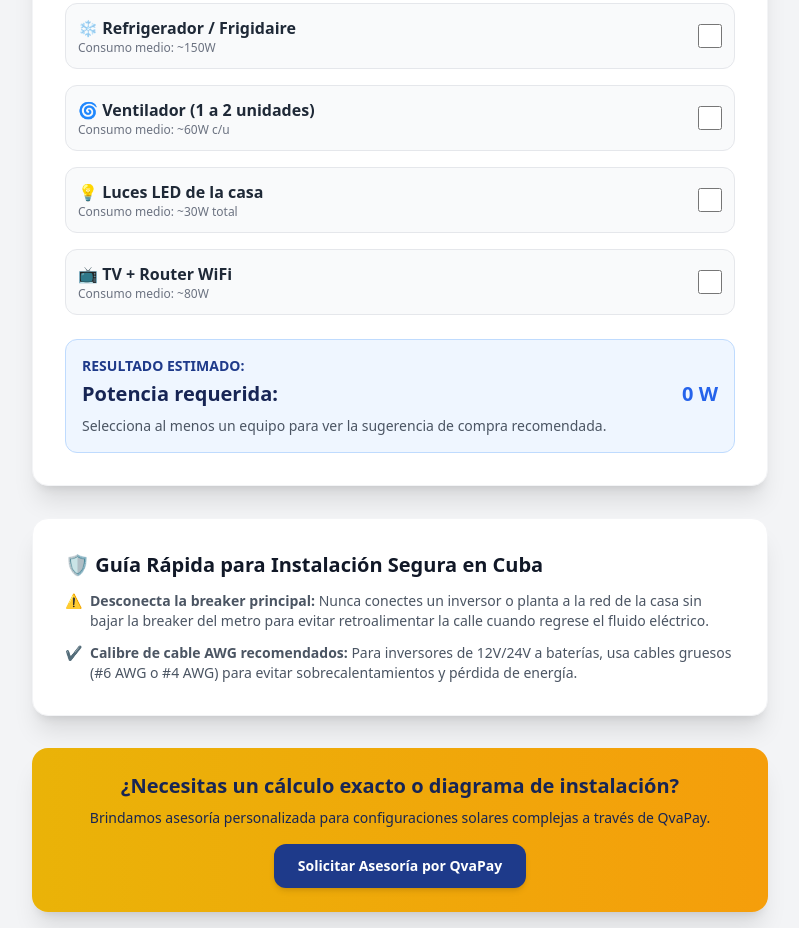
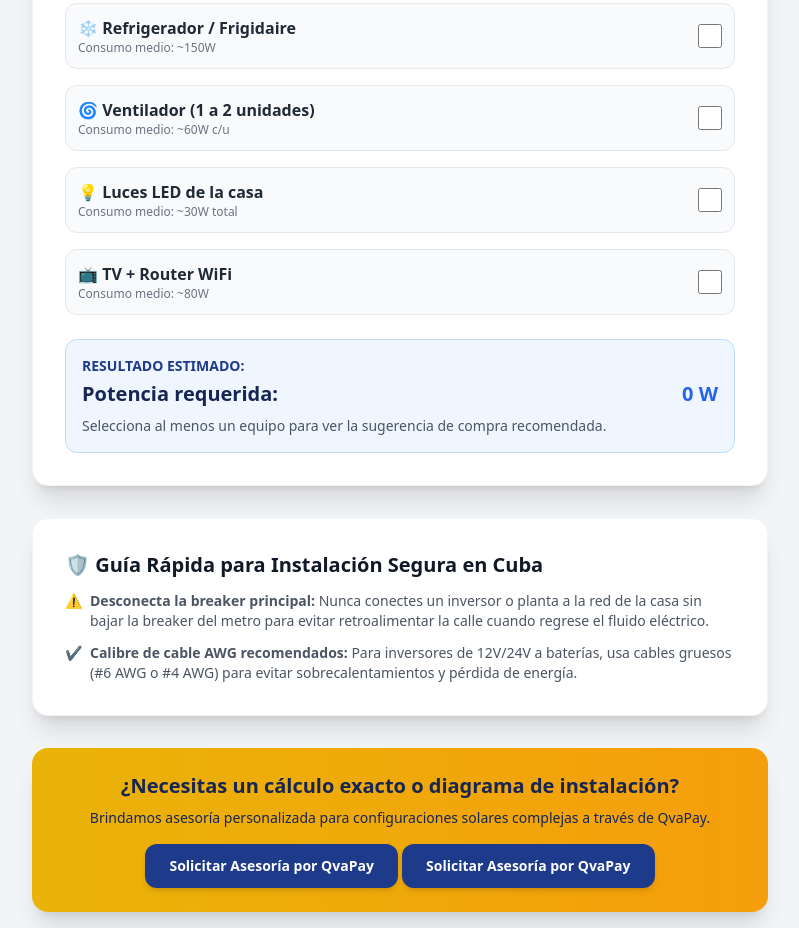
Before and after one commit to solarcuba2026/solar-cuba, a plain HTML site: page index.html in a window 1280 px wide. Shown: the part 383-1311 px from the top of the page, without its empty margins (240-1039 px from the left). Drawn offline with nearby package versions, Linux system fonts and the light colour scheme.

Commit message:
Update index.html

```diff
--- a/index.html
+++ b/index.html
@@ -101,6 +101,9 @@
     <section id="contacto" class="mt-8 bg-gradient-to-r from-yellow-500 to-amber-500 rounded-2xl shadow-xl p-6 text-center text-blue-950">
       <h3 class="text-xl font-extrabold mb-2">¿Necesitas un cálculo exacto o diagrama de instalación?</h3>
       <p class="text-sm font-medium mb-4">Brindamos asesoría personalizada para configuraciones solares complejas a través de QvaPay.</p>
+      <a href="https://qvapay.com/pay/pacpumremedioszjdp436" target="_blank" class="inline-block bg-blue-900 hover:bg-blue-950 text-white font-bold px-6 py-3 rounded-xl shadow-md transition text-sm">
+  Solicitar Asesoría por QvaPay
+      </a>
       <a href="https://qvapay.com" target="_blank" class="inline-block bg-blue-900 hover:bg-blue-950 text-white font-bold px-6 py-3 rounded-xl shadow-md transition text-sm">
         Solicitar Asesoría por QvaPay
       </a>
```
